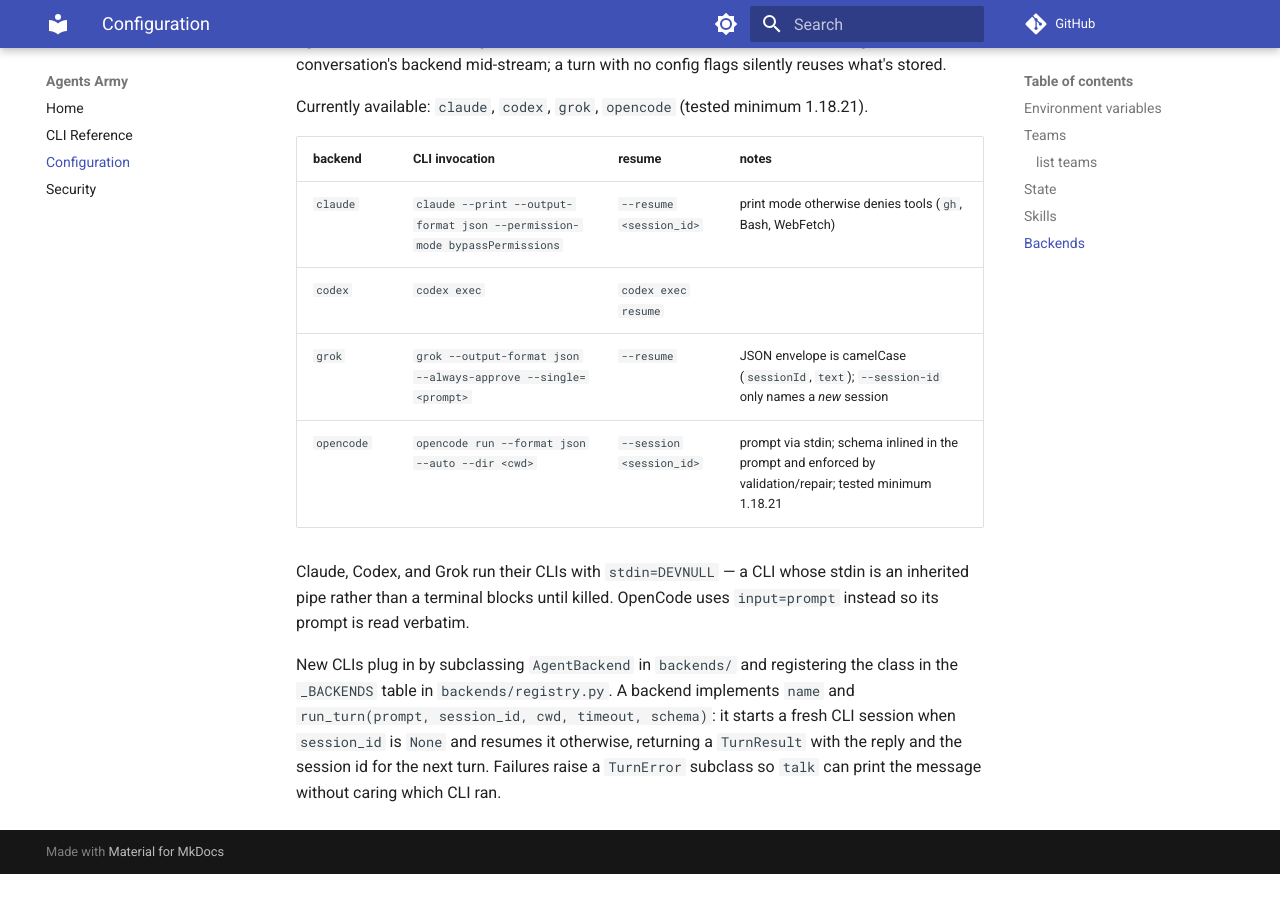
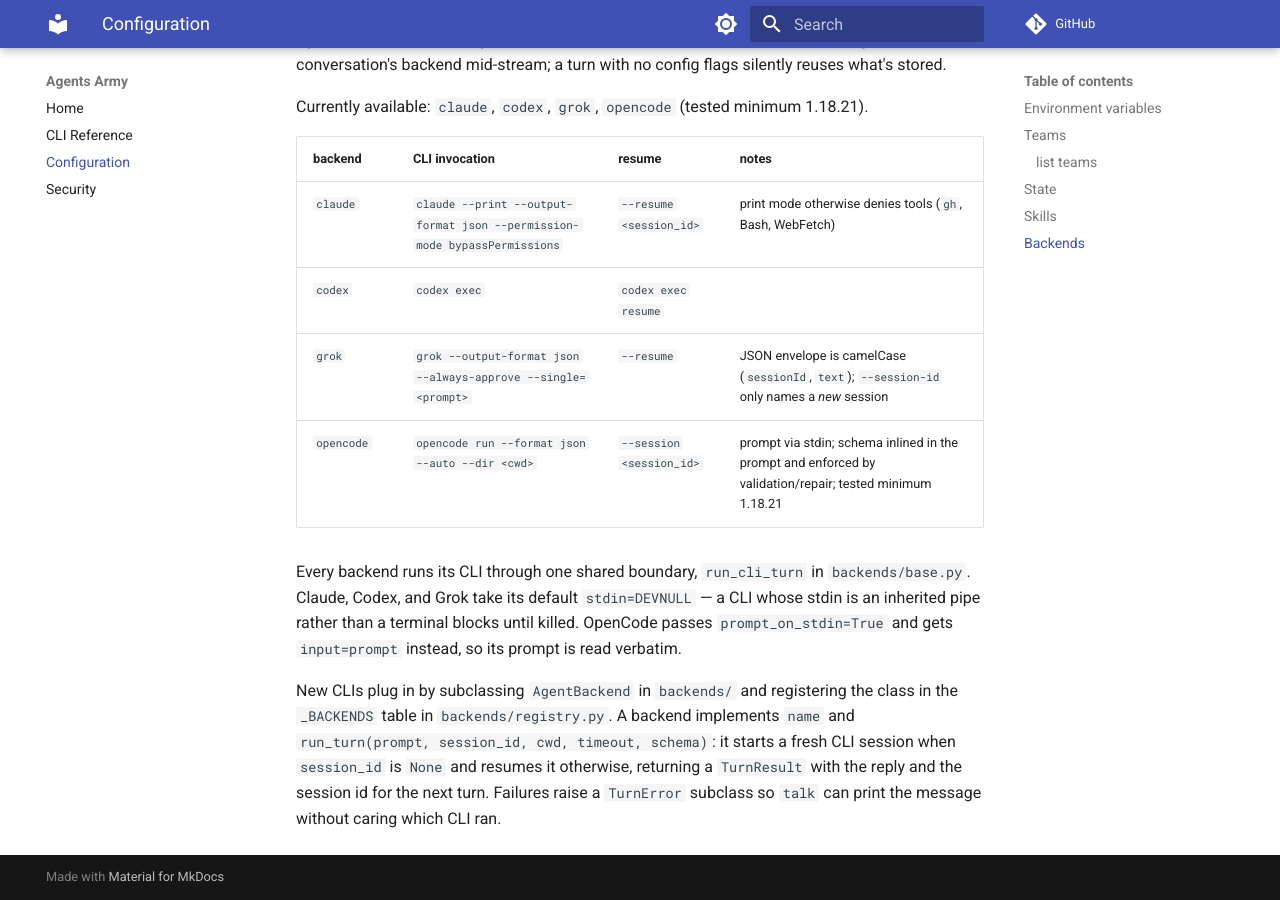
Before and after one commit to gabepsilva/agents-army-2, an MkDocs documentation site: the page built from docs/configuration.md, in a window 1280 px wide and 900 px high, scrolled down 3011 px. Built offline with MkDocs 1.6.1 and Material for MkDocs 9.7.7, drawn with Linux system fonts in a browser that asks for light colours; comment, search, counter and statistics services are not loaded; before the commit the page ends 3885 px from its top, so only the background shows below that.

Commit message:
Point the docs at the shared subprocess boundary
docs/security.md named `backends/claude.py`'s `subprocess.run` and its three
siblings as the place the host environment is inherited; that call now lives
once in `backends/base.py`. README.md and docs/configuration.md described the
stdin choice as a per-backend fact rather than the one flag an adapter picks.
No behavior changes.

Co-Authored-By: Claude Opus 5 <noreply@anthropic.com>

```diff
--- a/docs/configuration.md
+++ b/docs/configuration.md
@@ -141,9 +141,11 @@ Currently available: `claude`, `codex`, `grok`, `opencode` (tested minimum 1.18.
 | `grok` | `grok --output-format json --always-approve --single=<prompt>` | `--resume` | JSON envelope is camelCase (`sessionId`, `text`); `--session-id` only names a *new* session |
 | `opencode` | `opencode run --format json --auto --dir <cwd>` | `--session <session_id>` | prompt via stdin; schema inlined in the prompt and enforced by validation/repair; tested minimum 1.18.21 |
 
-Claude, Codex, and Grok run their CLIs with `stdin=DEVNULL` — a CLI whose
-stdin is an inherited pipe rather than a terminal blocks until killed. OpenCode
-uses `input=prompt` instead so its prompt is read verbatim.
+Every backend runs its CLI through one shared boundary, `run_cli_turn` in
+`backends/base.py`. Claude, Codex, and Grok take its default `stdin=DEVNULL`
+— a CLI whose stdin is an inherited pipe rather than a terminal blocks until
+killed. OpenCode passes `prompt_on_stdin=True` and gets `input=prompt`
+instead, so its prompt is read verbatim.
 
 New CLIs plug in by subclassing `AgentBackend` in `backends/` and
 registering the class in the `_BACKENDS` table in `backends/registry.py`. A
```
Also changed, not shown: README.md (+6 -3 lines), docs/security.md (+4 -4 lines).
